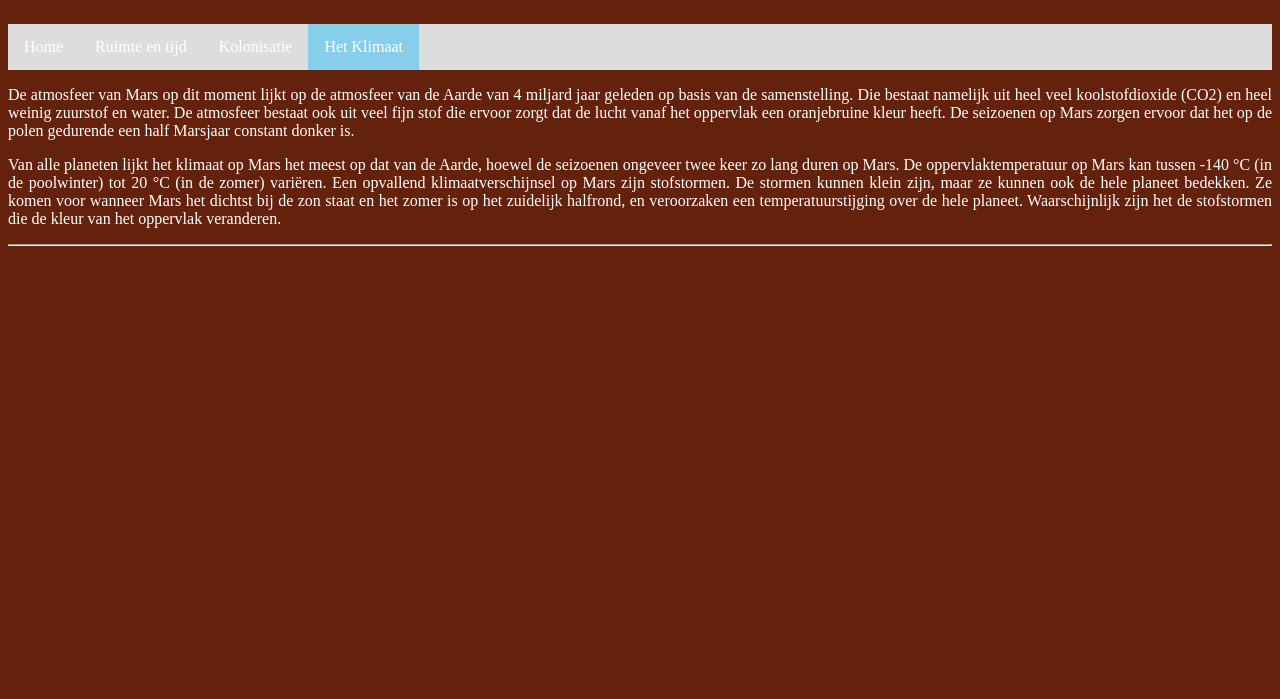
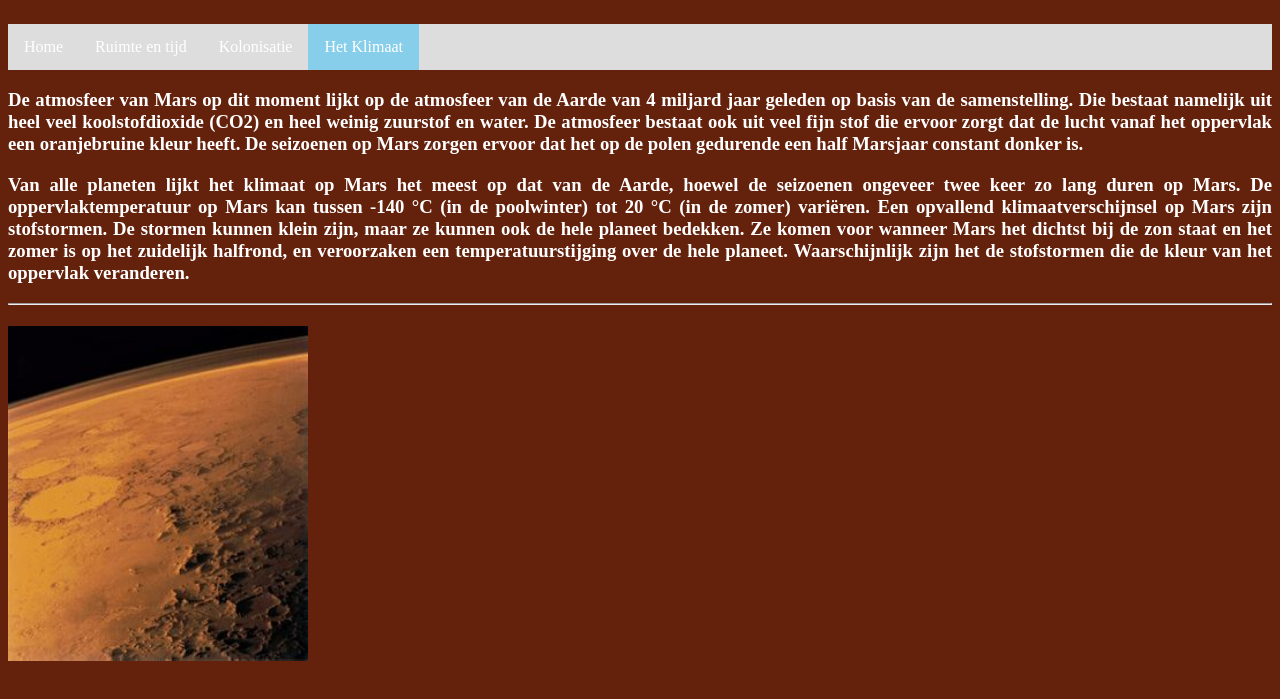
Before and after one commit to emmaus-4v/website-4vin2-Milan, a plain HTML site: page weer.html in a window 1280 px wide. Shown: the part 61-760 px from the top of the page. Drawn offline with Linux system fonts and the light colour scheme.

Commit message:
plaatje atmosfeer

```diff
--- a/style.css
+++ b/style.css
@@ -4,7 +4,7 @@
     height: 20px;
 }
 body {background-color: rgb(100, 33, 12);
-color:white;
+    color:white;
 }
 #h1G {
   text-align: center;
@@ -68,7 +68,7 @@ ol {
     margin-left: 0px;
 
 }
-#body {
+.body {
     height: 110%;
 }
 html, body {
@@ -146,11 +146,9 @@ nav li a {
     text-decoration: none;
 
 }
-
 nav li a:hover {
     background-color: #aaaaaa;
 }
-
 nav li a.active {
     background-color: skyblue;
 }
--- a/weer.html
+++ b/weer.html
@@ -8,7 +8,7 @@
         <meta charset="utf-8" />
     </head>
 
-    <body id="background">
+    <body class="body">
         <main>
             <header>
                 <div id="h1G"><h1>De atmosfeer van Mars</h1></div>
@@ -26,20 +26,18 @@
 
 
             <article>
-                <p>De atmosfeer van Mars op dit moment lijkt op de atmosfeer van de Aarde van 4 miljard jaar geleden op basis van de samenstelling. Die bestaat namelijk uit heel veel koolstofdioxide (CO2) en heel weinig zuurstof en water.
+                <h3>De atmosfeer van Mars op dit moment lijkt op de atmosfeer van de Aarde van 4 miljard jaar geleden op basis van de samenstelling. Die bestaat namelijk uit heel veel koolstofdioxide (CO2) en heel weinig zuurstof en water.
                      De atmosfeer bestaat ook uit veel fijn stof die ervoor zorgt dat de lucht vanaf het oppervlak een oranjebruine kleur heeft.
-                     De seizoenen op Mars zorgen ervoor dat het op de polen gedurende een half Marsjaar constant donker is.</p>
-                <p>Van alle planeten lijkt het klimaat op Mars het meest op dat van de Aarde, hoewel de seizoenen ongeveer twee keer zo lang duren op Mars. De oppervlaktemperatuur op Mars kan tussen -140 °C (in de poolwinter) tot 20 °C (in de zomer) variëren.
+                     De seizoenen op Mars zorgen ervoor dat het op de polen gedurende een half Marsjaar constant donker is.</h3>
+                <h3>Van alle planeten lijkt het klimaat op Mars het meest op dat van de Aarde, hoewel de seizoenen ongeveer twee keer zo lang duren op Mars. De oppervlaktemperatuur op Mars kan tussen -140 °C (in de poolwinter) tot 20 °C (in de zomer) variëren.
                     Een opvallend klimaatverschijnsel op Mars zijn stofstormen. De stormen kunnen klein zijn, maar ze kunnen ook de hele planeet bedekken.
-                    Ze komen voor wanneer Mars het dichtst bij de zon staat en het zomer is op het zuidelijk halfrond, en veroorzaken een temperatuurstijging over de hele planeet. Waarschijnlijk zijn het de stofstormen die de kleur van het oppervlak veranderen.</p>
+                    Ze komen voor wanneer Mars het dichtst bij de zon staat en het zomer is op het zuidelijk halfrond, en veroorzaken een temperatuurstijging over de hele planeet.
+                    Waarschijnlijk zijn het de stofstormen die de kleur van het oppervlak veranderen.</h3>
 
             </article>
 
-            <footer>
-                <hr/>
-
-            </footer>
-
+            <footer><hr/></footer>
+        <div><img src="Atmosfeer.jpg" width="300px"></div>
         </main>
 
     </body>
```
Also changed, not shown: kolonisatie.html (+1 -1 lines).
